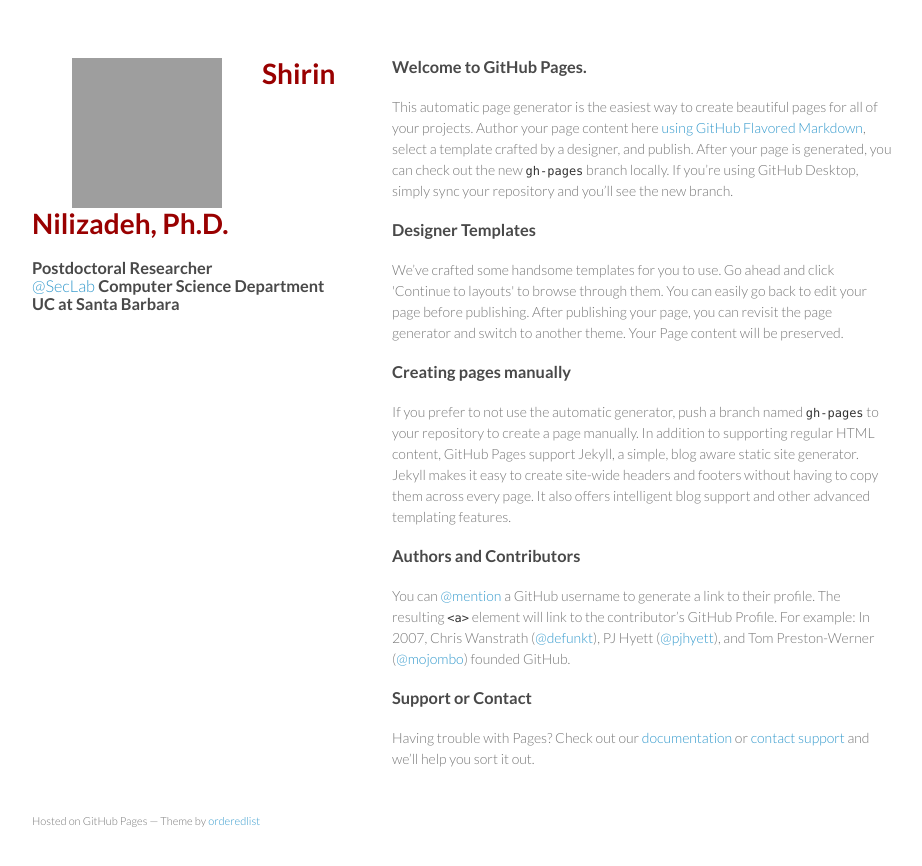
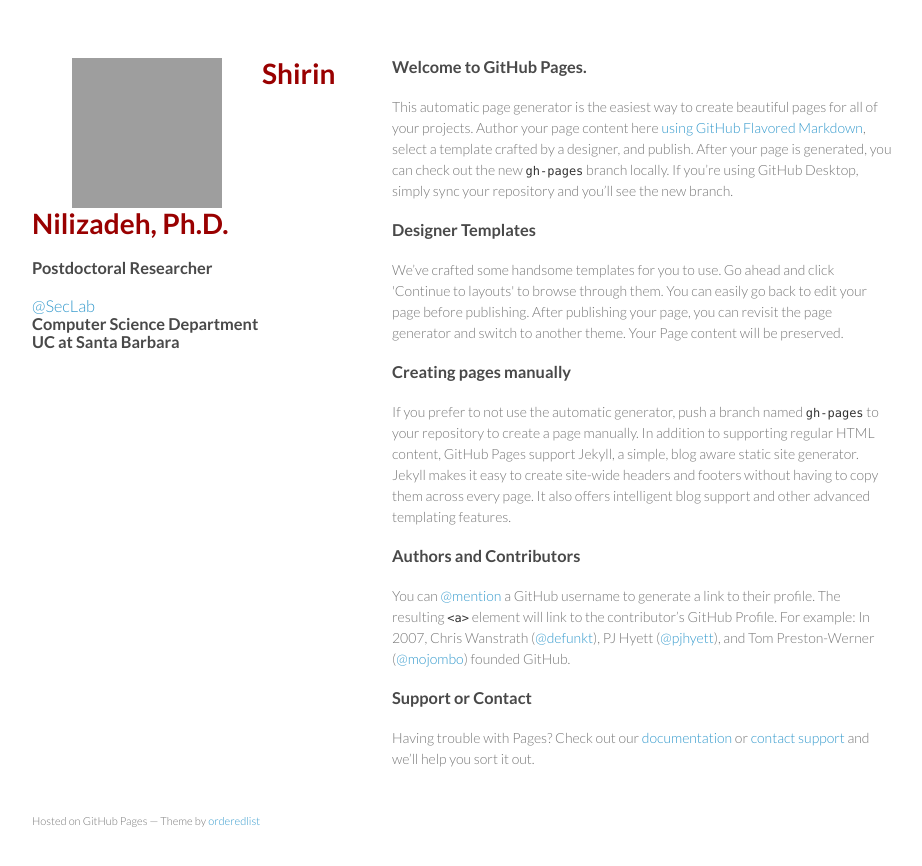
Before and after one commit to Machiry/nilizadeh.github.io, a Jekyll site: the page index.html, which Jekyll copies as it is, in a window 1280 px wide. Shown: the top 866 px of the page, without its empty margins (178-1100 px from the left). Built offline with Jekyll 4.4.1, drawn with Linux system fonts in a browser that asks for light colours; grey boxes are pictures that could not be loaded.

```diff
--- a/index.html
+++ b/index.html
@@ -18,8 +18,8 @@
         <img align="left" src="shirin.jpg" width="150" height="150" hspace="40"/>
         <h1><font color="#990000">Shirin Nilizadeh, Ph.D.</font></h1>
         <p>
-         <h3>Postdoctoral Researcher<br>
-             <b><a href="https://seclab.cs.ucsb.edu">@SecLab</a></b>
+         <h3>Postdoctoral Researcher</p></h3>
+          <p><h3> <b><a href="https://seclab.cs.ucsb.edu">@SecLab</a></b> <br>
              Computer Science Department<br>
              UC at Santa Barbara  <br></h3>
         </p>
```
